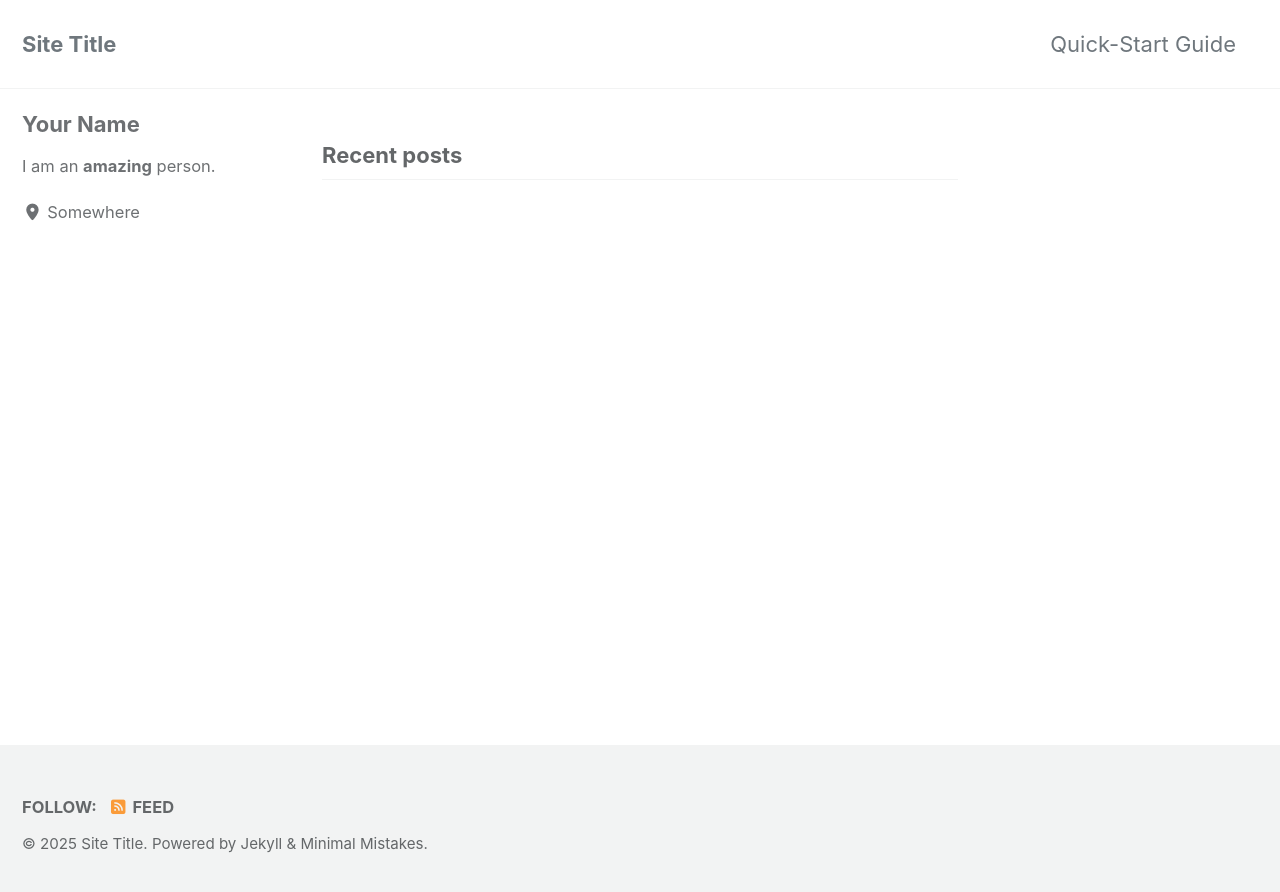
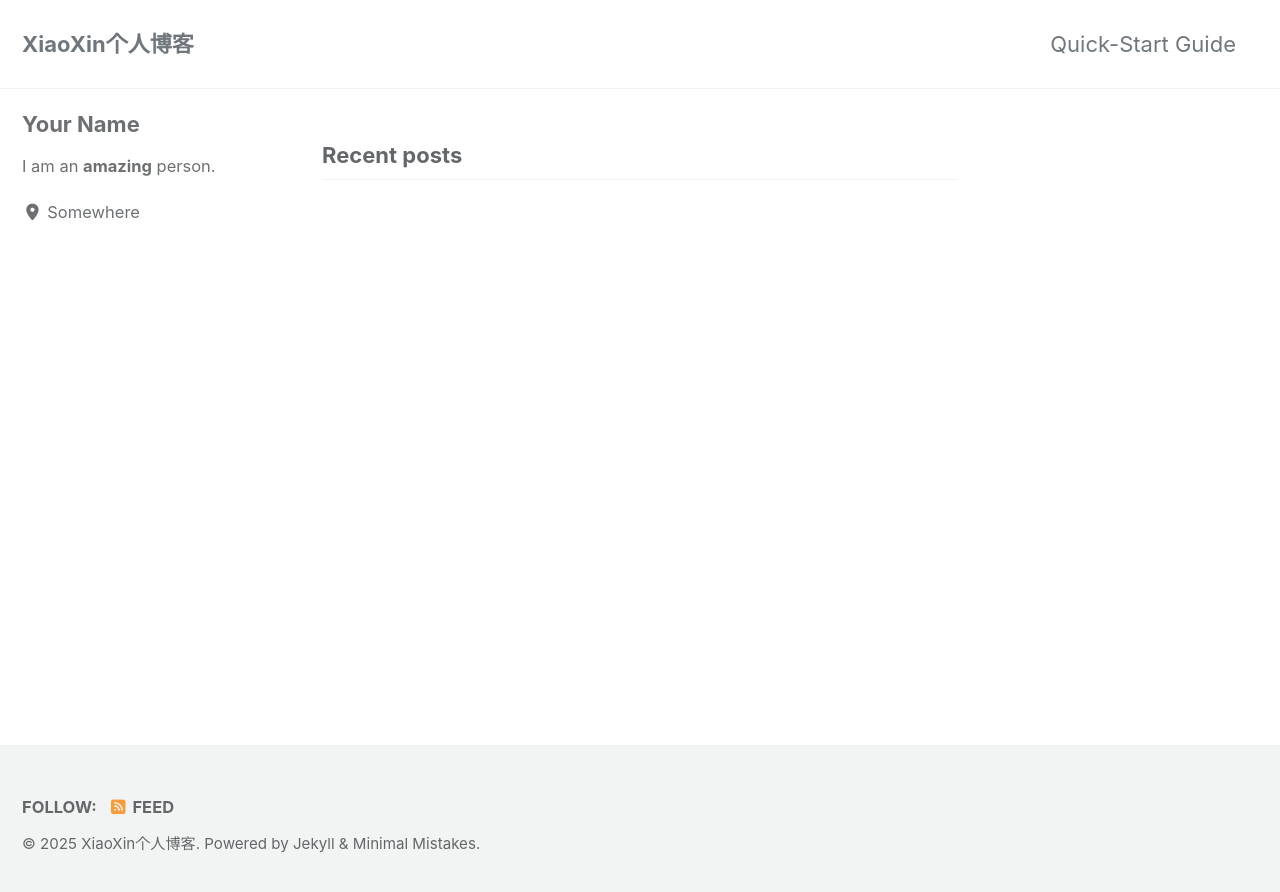
Before and after one commit to XiaoXingyy/XiaoXingyy.github.io, a Jekyll site: the page built from index.html, in a window 1280 px wide. Shown: the top 892 px of the page. Built offline with Jekyll 4.4.1, drawn with Linux system fonts in a browser that asks for light colours; cached includes are drawn as plain includes; the list of posts is cut into pages by our own code.

Commit message:
Update _config.yml

```diff
--- a/_config.yml
+++ b/_config.yml
@@ -17,7 +17,7 @@ minimal_mistakes_skin    : "default" # "air", "aqua", "contrast", "dark", "dirt"
 # Site Settings
 locale                   : "en-US"
 rtl                      : # true, false (default) # turns direction of the page into right to left for RTL languages
-title                    : "Site Title"
+title                    : "XiaoXin个人博客"
 title_separator          : "-"
 subtitle                 : # site tagline that appears below site title in masthead
 name                     : "Your Name"
```
